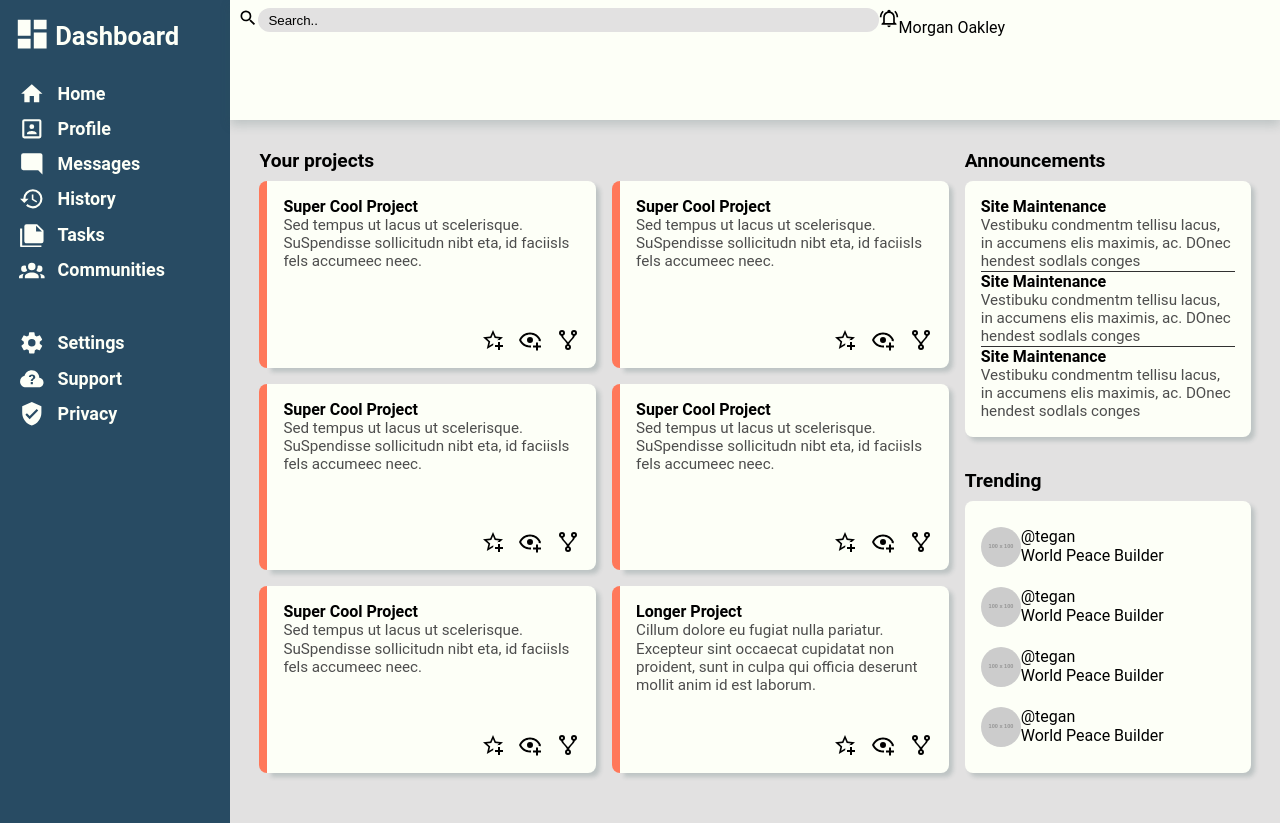
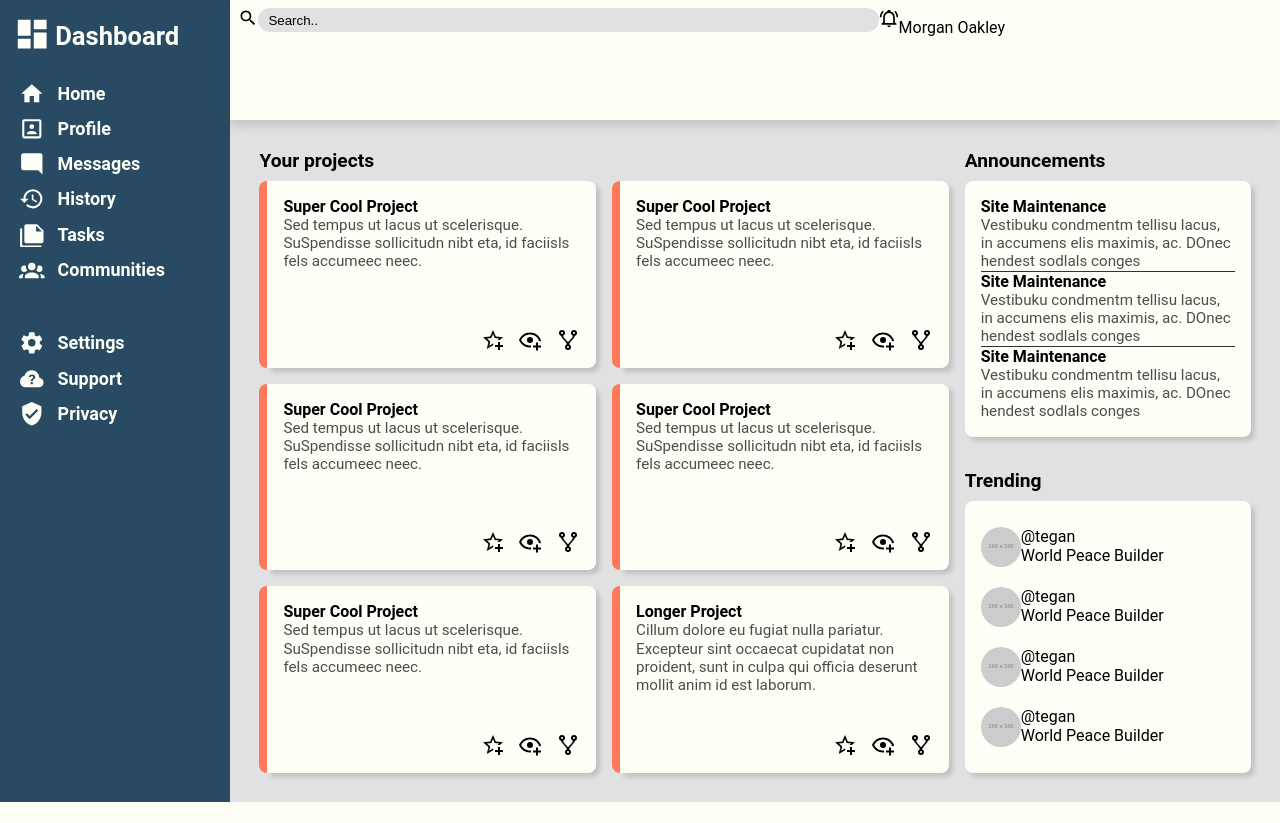
Before and after one commit to centralparkshark/admindash, a plain HTML site: page index.html in a window 1280 px wide. After the commit the page ends 802 px from the top, so only its background shows below. Drawn offline with Linux system fonts and the light colour scheme; placeholder pictures from the web are drawn by us.

Commit message:
fixed white space at bottom of dash

```diff
--- a/style.css
+++ b/style.css
@@ -4,6 +4,7 @@ body {
     font-family: Roboto, Georgia, 'Times New Roman', Times, serif;
     display: grid;
     grid-template: 15vh auto / max(18vw, 150px) auto;
+    height: 100vh;
 }
 
 /*
@@ -91,7 +92,6 @@ dash
     display: grid;
     grid-template-columns: 70% auto;
     padding: 2%;
-    padding-bottom: 4%;
 }
 .containerLeft, .containerRight {
     display: flex;
```
